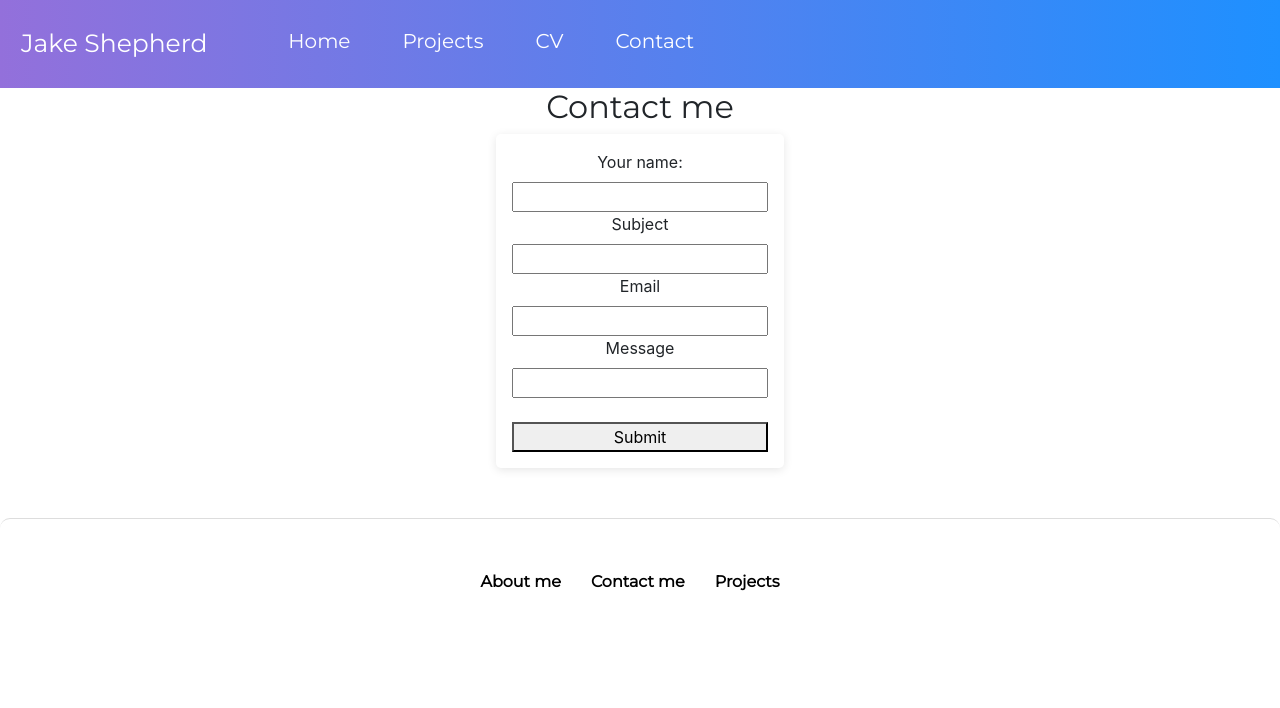
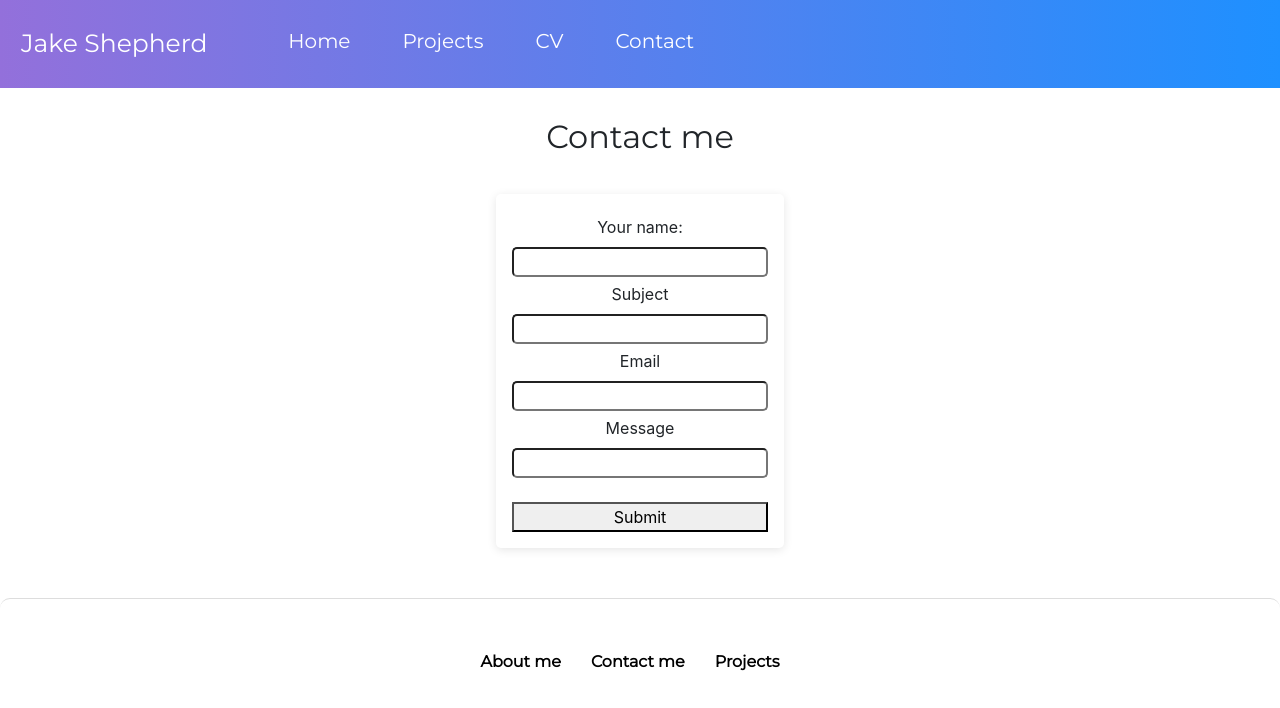
Before and after one commit to jakeshepherd/jakeshepherd.github.io, a React (Create React App) app: page /#/contact in a window 1280 px wide. Shown: the top 708 px of the page. Built offline with nearby package versions, Linux system fonts and the light colour scheme.

Commit message:
Last few styling things

```diff
--- a/src/CSS/CV.css
+++ b/src/CSS/CV.css
@@ -16,10 +16,11 @@ h1 {
         margin-left: auto;
         margin-right: auto;
         margin-top: 50px;
-        height: 350px;
+        height: fit-content;
         width: 30%;
 
         padding-top: 30px;
+        padding-bottom: 30px;
     }
 
     .date {
--- a/src/CSS/ContactForm.css
+++ b/src/CSS/ContactForm.css
@@ -10,3 +10,15 @@
     width: fit-content;
     border-radius: 5px;
 }
+
+h2 {
+    padding-top: 30px;
+    padding-bottom: 30px;
+}
+
+input {
+    border-radius: 5px;
+}
+label {
+    padding-top: 5px;
+}
```
